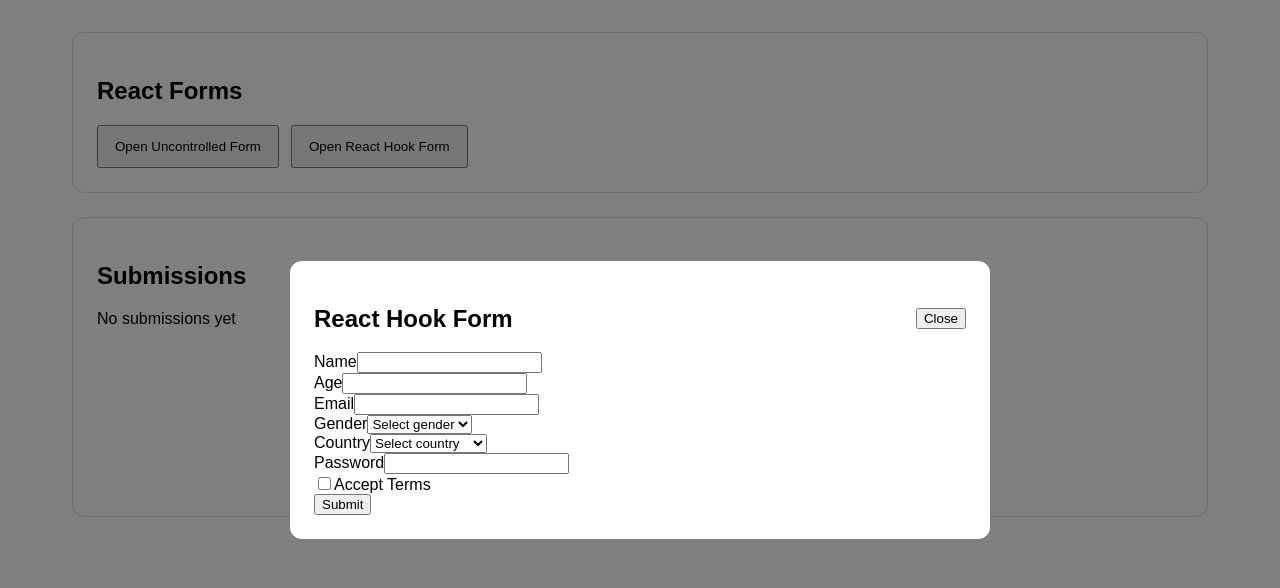
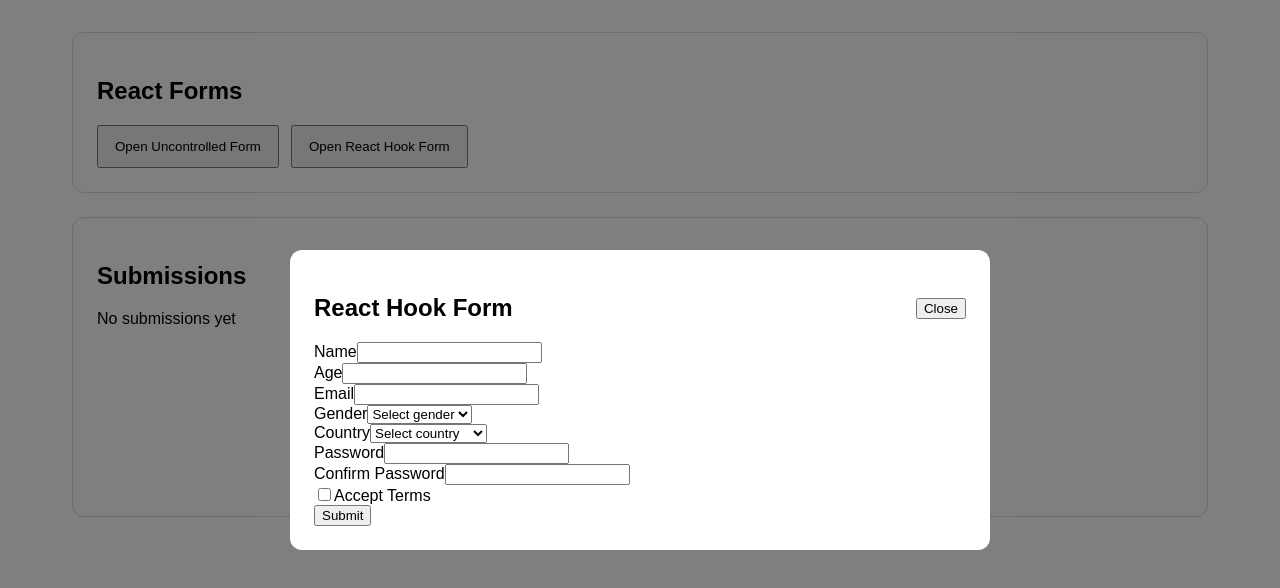
Before and after one commit to artkoro94/rs-react, a React (Vite) app: page / in a window 1280 px wide. Both pictures are taken after a click on the button "Open React Hook Form". Shown: the top 588 px of the page. Built offline with nearby package versions, Linux system fonts and the light colour scheme.

Commit message:
feat: add confirm password validation

```diff
--- a/src/components/forms/react-hook-form.tsx
+++ b/src/components/forms/react-hook-form.tsx
@@ -7,14 +7,18 @@ import { useFormStore } from '../../store/form-store';
 import type { FormData } from '../../types/form-data';
 import { createSubmissionMeta } from '../../utils/create-submission-meta';
 
-type FormValues = z.infer<typeof formSchema>;
+type FormValues = z.input<typeof formSchema>;
 
 export const ReactHookForm = () => {
 const {
   register,
   handleSubmit,
   formState: { errors },
-} = useForm({
+} = useForm<
+  z.input<typeof formSchema>,
+  unknown,
+  z.output<typeof formSchema>
+>({
   resolver: zodResolver(formSchema),
 });
 
@@ -45,15 +49,7 @@ const submission: FormData = {
 };
 
   return (
-<form
-  onSubmit={handleSubmit(
-    onSubmit,
-    (errors) => {
-      console.log('VALIDATION ERRORS');
-      console.log(errors);
-    }
-  )}
->
+<form onSubmit={handleSubmit(onSubmit)}>
   <div>
     <label htmlFor="name">Name</label>
 
@@ -163,6 +159,24 @@ const submission: FormData = {
 </div>
 
 <div>
+  <label htmlFor="confirmPassword">
+    Confirm Password
+  </label>
+
+  <input
+    id="confirmPassword"
+    type="password"
+    {...register('confirmPassword')}
+  />
+
+  {errors.confirmPassword && (
+    <p>
+      {String(errors.confirmPassword.message)}
+    </p>
+  )}
+</div>
+
+<div>
   <label>
     <input
       type="checkbox"
--- a/src/schemas/form-schema.ts
+++ b/src/schemas/form-schema.ts
@@ -23,10 +23,18 @@ export const formSchema = z.object({
       PASSWORD_REGEX,
       'Password must contain uppercase, lowercase and number'
     ),
+confirmPassword: z.string(),
 
   image: z.any().optional(),
 
 termsAccepted: z.boolean().refine((value) => value, {
   message: 'Terms must be accepted',
 }),
-});
+})
+  .refine(
+    (data) => data.password === data.confirmPassword,
+    {
+      message: 'Passwords do not match',
+      path: ['confirmPassword'],
+    }
+  );
```
